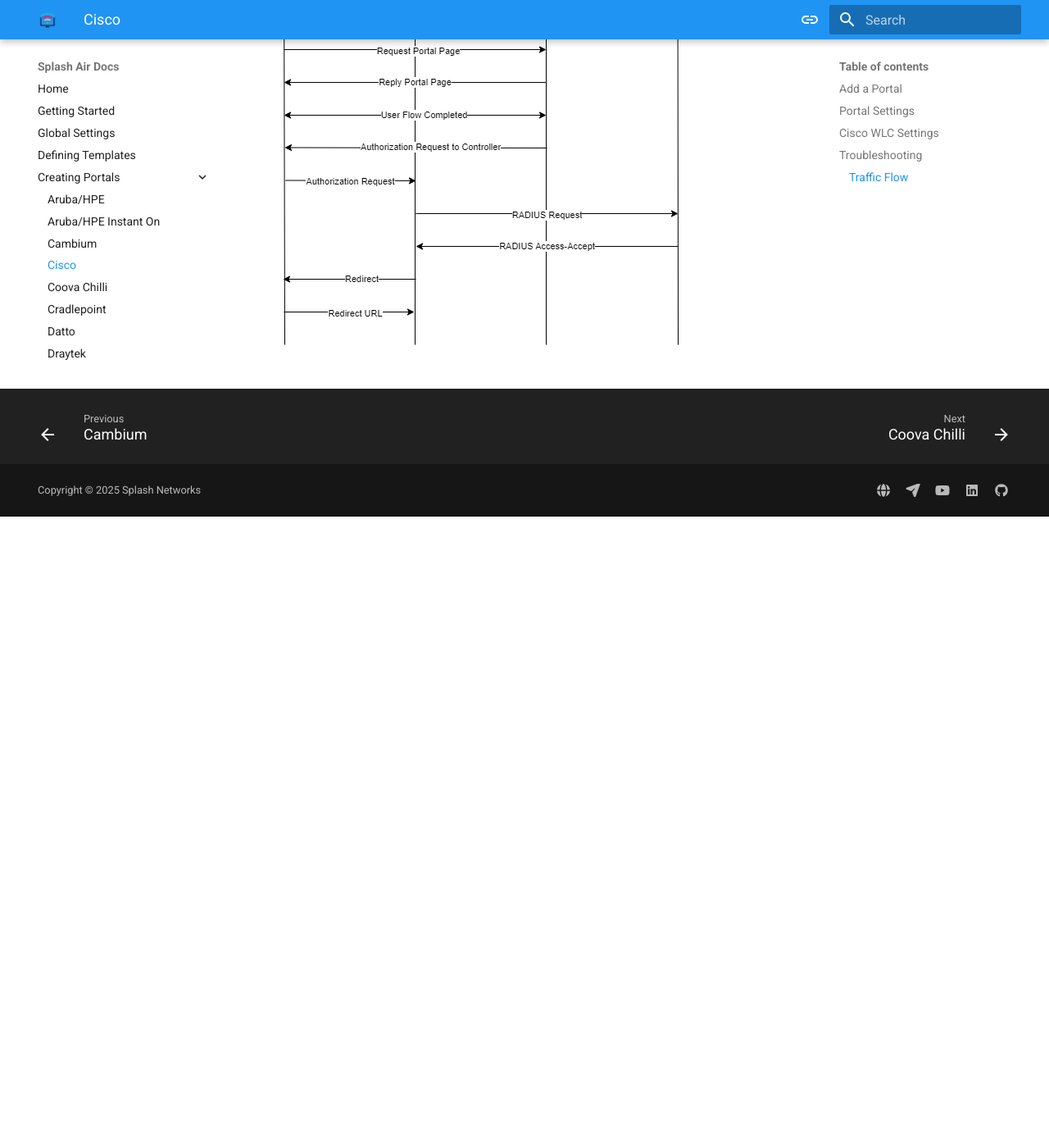
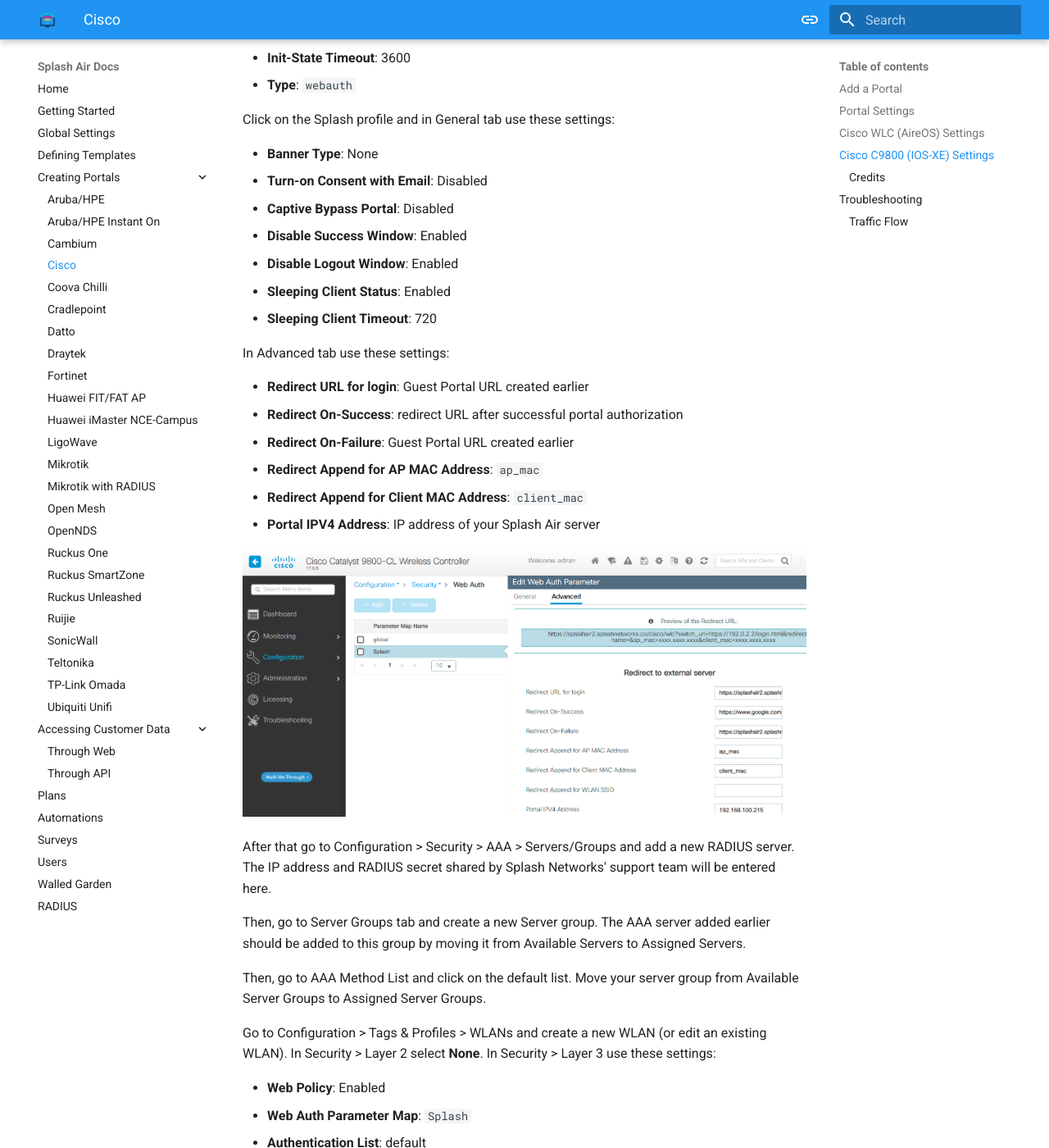
Before and after one commit to splash-networks/admin-panel-doc, an MkDocs documentation site: the page built from docs/portals/cisco.md, in a window 1280 px wide and 1400 px high, scrolled down 5536 px. Shown: the whole window at 82% size. Built offline with MkDocs 1.6.1 and Material for MkDocs 9.7.7, drawn with Linux system fonts in a browser that asks for light colours; before the commit the page ends 6166 px from its top, so only the background shows below that; some of the changed text lies outside the part shown.

Commit message:
cisco 9800

```diff
--- a/docs/portals/cisco.md
+++ b/docs/portals/cisco.md
@@ -25,7 +25,7 @@
 
 You can click on the Edit button against each entry to modify it if needed.
 
-## Cisco WLC Settings
+## Cisco WLC (AireOS) Settings
 
 Access Cisco WLC using web interface and click on **Advanced**. Go to Security > AAA > RADIUS > Authentication and add a new RADIUS server. The IP address and RADIUS secret shared by Splash Networks' support team will be entered here.
 
@@ -81,6 +81,83 @@
 
 Click on Apply to save settings. WLC may need to be rebooted for these settings to take effect.
 
+## Cisco C9800 (IOS-XE) Settings
+
+Access Cisco WLC using web interface and go to Configuration > Security > Web Auth. In global profile Virtual IPv4 Address should be `192.0.2.2`.
+
+![Webauth](../assets/images/portals/cisco/c9800-webauth.png)
+
+Click on Add to create a new profile called **Splash** with these parameters:
+
+ - **Maximum HTTP connections**: 200
+ - **Init-State Timeout**: 3600
+ - **Type**: `webauth`
+
+Click on the Splash profile and in General tab use these settings:
+
+ - **Banner Type**: None
+ - **Turn-on Consent with Email**: Disabled
+ - **Captive Bypass Portal**: Disabled
+ - **Disable Success Window**: Enabled
+ - **Disable Logout Window**: Enabled
+ - **Sleeping Client Status**: Enabled
+ - **Sleeping Client Timeout**: 720
+
+In Advanced tab use these settings:
+
+ - **Redirect URL for login**: Guest Portal URL created earlier
+ - **Redirect On-Success**: redirect URL after successful portal authorization
+ - **Redirect On-Failure**: Guest Portal URL created earlier
+ - **Redirect Append for AP MAC Address**: `ap_mac`
+ - **Redirect Append for Client MAC Address**: `client_mac`
+ - **Portal IPV4 Address**: IP address of your Splash Air server
+
+![Webauth](../assets/images/portals/cisco/c9800-webauth-2.png)
+
+After that go to Configuration > Security > AAA > Servers/Groups and add a new RADIUS server. The IP address and RADIUS secret shared by Splash Networks' support team will be entered here.
+
+Then, go to Server Groups tab and create a new Server group. The AAA server added earlier should be added to this group by moving it from Available Servers to Assigned Servers.
+
+Then, go to AAA Method List and click on the default list. Move your server group from Available Server Groups to Assigned Server Groups.
+
+Go to Configuration > Tags & Profiles > WLANs and create a new WLAN (or edit an existing WLAN). In Security > Layer 2 select **None**. In Security > Layer 3 use these settings:
+
+ - **Web Policy**: Enabled
+ - **Web Auth Parameter Map**: `Splash`
+ - **Authentication List**: default
+ - **On Mac Filter Failure**: Disabled
+ - **Splash Web Redirect**: Disabled
+
+Go to Configuration > Security > URL Filters and add a new filter:
+
+ - **List Name**: walledGarden
+ - **Type**: PRE_AUTH
+ - **Action**: PERMIT
+ - **URLs**: your Splash Air domain
+
+![Walled Garden](../assets/images/portals/cisco/c9800-walled-garden.png)
+
+Then, go to Configuration > Tags & Profiles > Policy and add a new policy. On general tab, enter a name for it. **Status** should be `Enabled`. On the Access Policies tab:
+
+ - **URL Filters**: walledGarden
+
+On Advanced tab:
+
+ - **Allow AAA Override**: checked
+
+After that go to Configuration > Tags & Profiles > Tags and add a new entry. Enter a name for it, and in WLAN-POLICY add a mapping for the WLAN Profile and Policy Profile created earlier:
+
+![Tag](../assets/images/portals/cisco/c9800-tag.png)
+
+Finally, go to Administration > Management > HTTP/HTTPS/Netconf/VTY and ensure these settings:
+
+ - **HTTP Access**: Enabled
+ - **HTTPS Access**: Enabled
+
+### Credits
+
+[Cloudi-Fi Cisco WLC 9800 Guide](https://help.cloudi-fi.com/hc/en-us/articles/9651117910941-How-to-enable-Cloudi-Fi-with-Cisco-WLC-9800-in-Local-Mode)
+
 ## Troubleshooting
 
 To troubleshoot problems it is important to understand the components involved in the captive portal user authorization process and the interactions between them.
```
Also changed, not shown: README.md (+7 -1 lines), .github/styles/config/vocabularies/Doc/accept.txt, docs/assets/images/portals/cisco/c9800-tag.png (added), docs/assets/images/portals/cisco/c9800-walled-garden.png (added), docs/assets/images/portals/cisco/c9800-webauth-2.png (added), docs/assets/images/portals/cisco/c9800-webauth.png (added).
